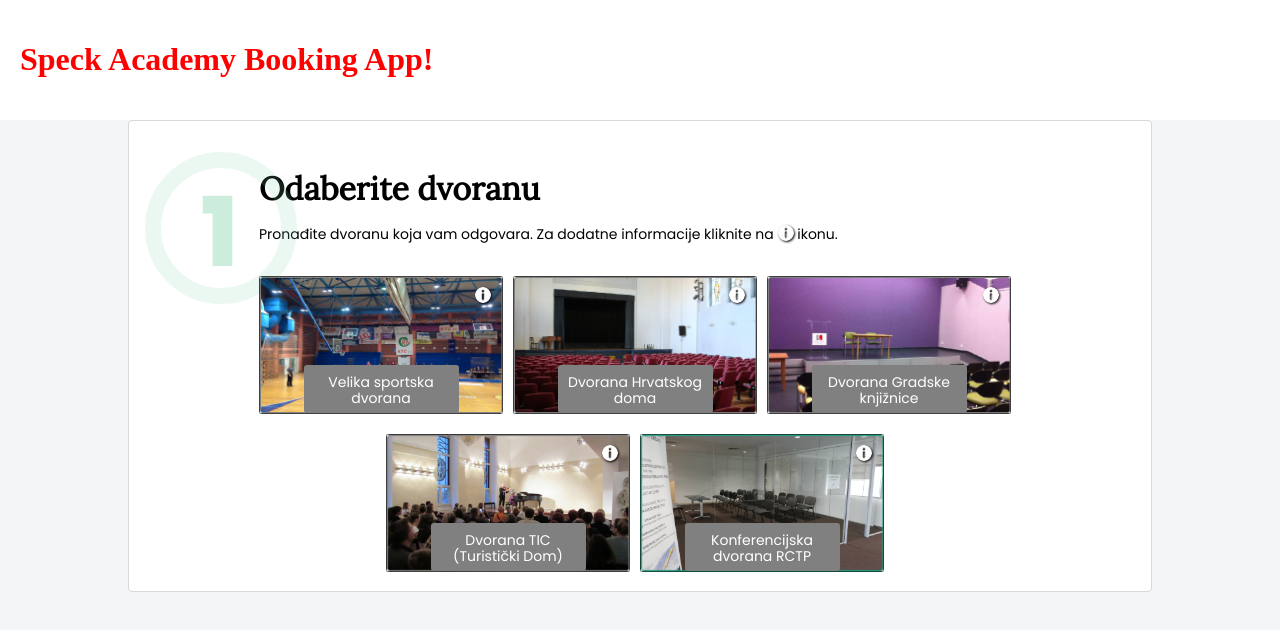
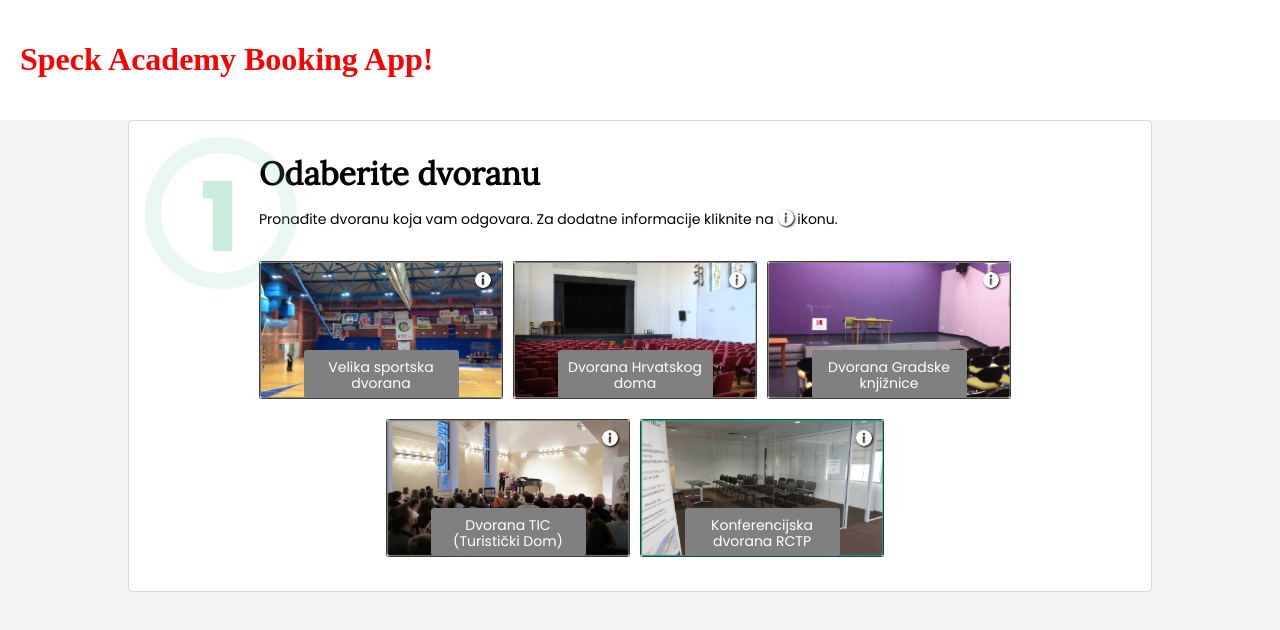
Before and after one commit to ispoljari/speck-academy-booking-app-client, a React (Create React App) app: page / in a window 1280 px wide. Shown: the top 630 px of the page. Built offline with nearby package versions, Linux system fonts and the light colour scheme; no server answers.

Commit message:
Minor padding changes on main container

```diff
--- a/src/UI/citizens/components/select-hall/SelectHallStyle.js
+++ b/src/UI/citizens/components/select-hall/SelectHallStyle.js
@@ -153,7 +153,7 @@ export const MainContainer = styled.div`
   background-color: #ffffff;
   display: flex;
   flex-direction: column;
-  padding-top: 15px;
+  ${'' /* padding-top: 15px; */}
 `;
 
 export const Elipse = styled.div`
```
